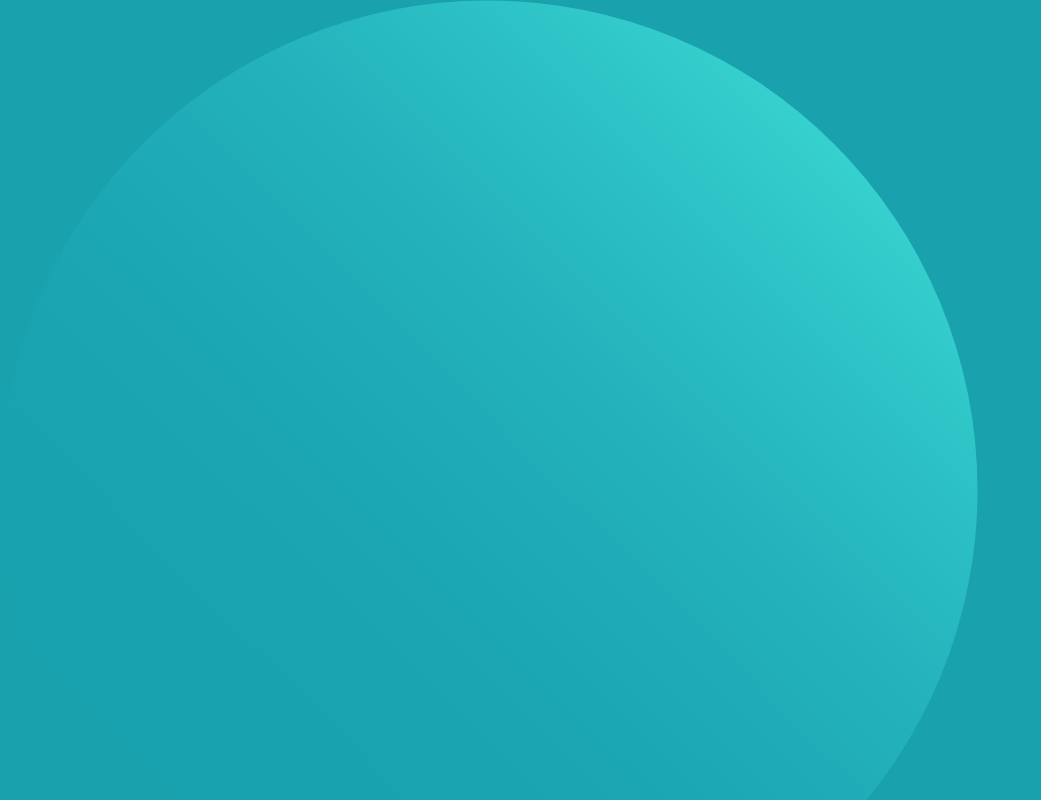
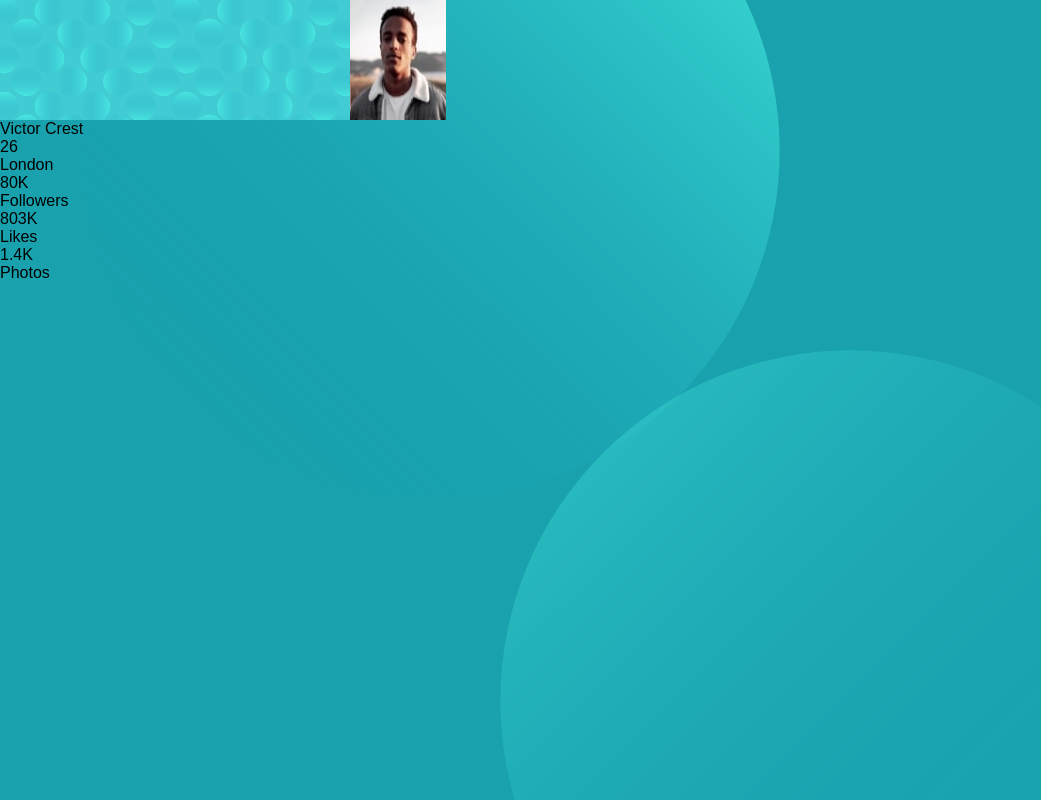
Before and after one commit to tiziii421/Columnas-responsive, a plain HTML site: page Downloads/Tarjeta-de-Usuario-master/index.html in a window 1280 px wide. Shown: the top 800 px of the page, without its empty margins (0-1041 px from the left). Drawn offline with Linux system fonts and the light colour scheme.

Commit message:
Actualizacion de estilos

```diff
--- a/Downloads/Tarjeta-de-Usuario-master/css/styles.css
+++ b/Downloads/Tarjeta-de-Usuario-master/css/styles.css
@@ -7,16 +7,27 @@
 body{
   background-color: hsl(185, 75%, 39%);
   font-family: sans-serif;
+  overflow: hidden;
 }
 
-.top-circle{
-  width: 300px;
-  margin-top: 300px;
+.bg-img{
+  position: fixed;
+  width: 700px;
 }
 
-.bottom-circle{
-  width: 300px;
-  margin-bottom: 300px;
+.bg-img__top-circle{
+  right: 500px;
+  bottom: 300px;
+}
+
+.bg-img__bottom-circle{
+  top: 350px;
+  left: 500px;
+}
+
+.tarjeta_header{
+  display: flex;
+  position: relative;
 }
 /*
   Color de fondo: hsl(185, 75%, 39%)
--- a/Downloads/Tarjeta-de-Usuario-master/index.html
+++ b/Downloads/Tarjeta-de-Usuario-master/index.html
@@ -7,8 +7,8 @@
     <title>Profile card component</title>
   </head>
   <body>
-   <img src="assets/images/top-circle.svg" alt="top-circle-blue" class="bg-img">
-   <img src="assets/images/bottom-circle.svg" alt="bottom-circle-blue" class="bg-img">
+   <img src="assets/images/top-circle.svg" alt="top-circle-blue" class="bg-img bg-img__top-circle">
+   <img src="assets/images/bottom-circle.svg" alt="bottom-circle-blue" class="bg-img bg-img__bottom-circle">
    <article class="tarjeta">
     <header class="tarjeta_header">
       <img src="assets/images/card-pattern.svg" alt="card-pattern">
```
